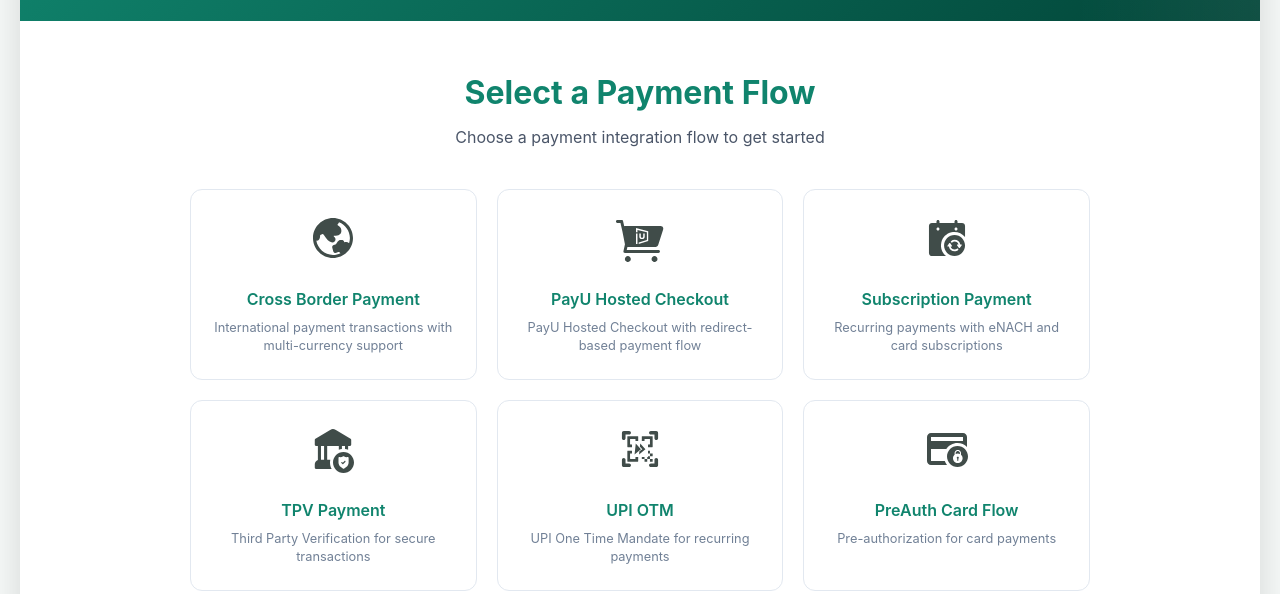
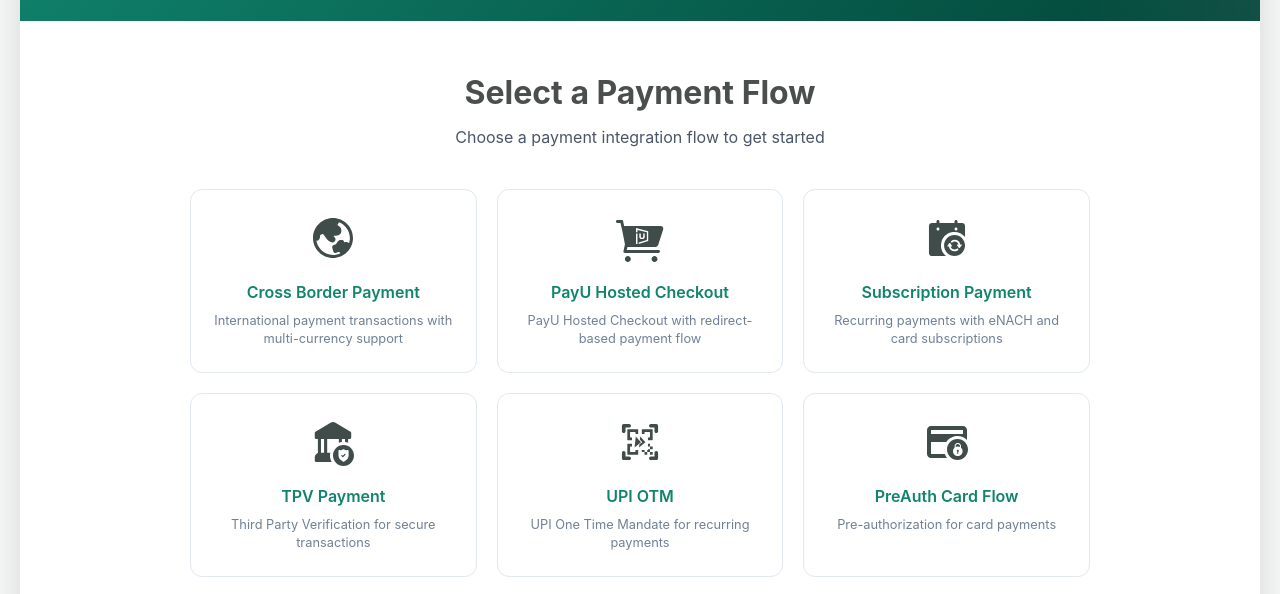
Before and after one commit to payuvarun82/payu_multiflow, a plain HTML site: page index.html in a window 1280 px wide. Shown: the part 127-721 px from the top of the page. Drawn offline with nearby package versions, Linux system fonts and the light colour scheme.

Commit message:
Change color and font size in styles.css

```diff
--- a/styles.css
+++ b/styles.css
@@ -178,7 +178,7 @@
         .home-title {
             font-size: 2rem;
             font-weight: 700;
-            color: var(--accent-primary);
+            color: #4a4e4d;
             margin-bottom: 0.5rem;
         }
 
@@ -213,7 +213,7 @@
         }
 
         .flow-tile .tile-icon {
-            font-size: 2rem;
+            font-size: 1rem;
             margin-bottom: 0.75rem;
         }
 
```
